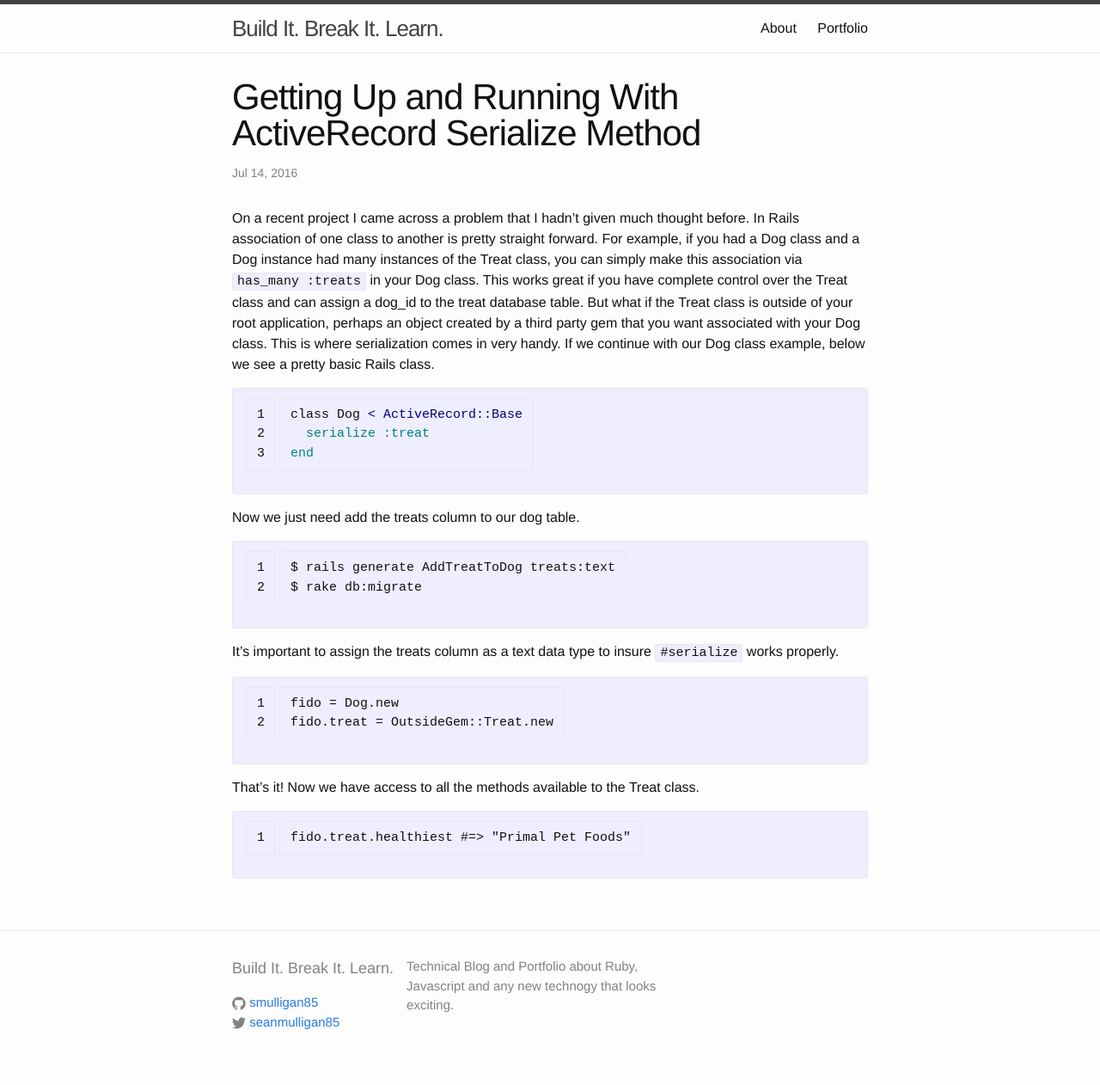
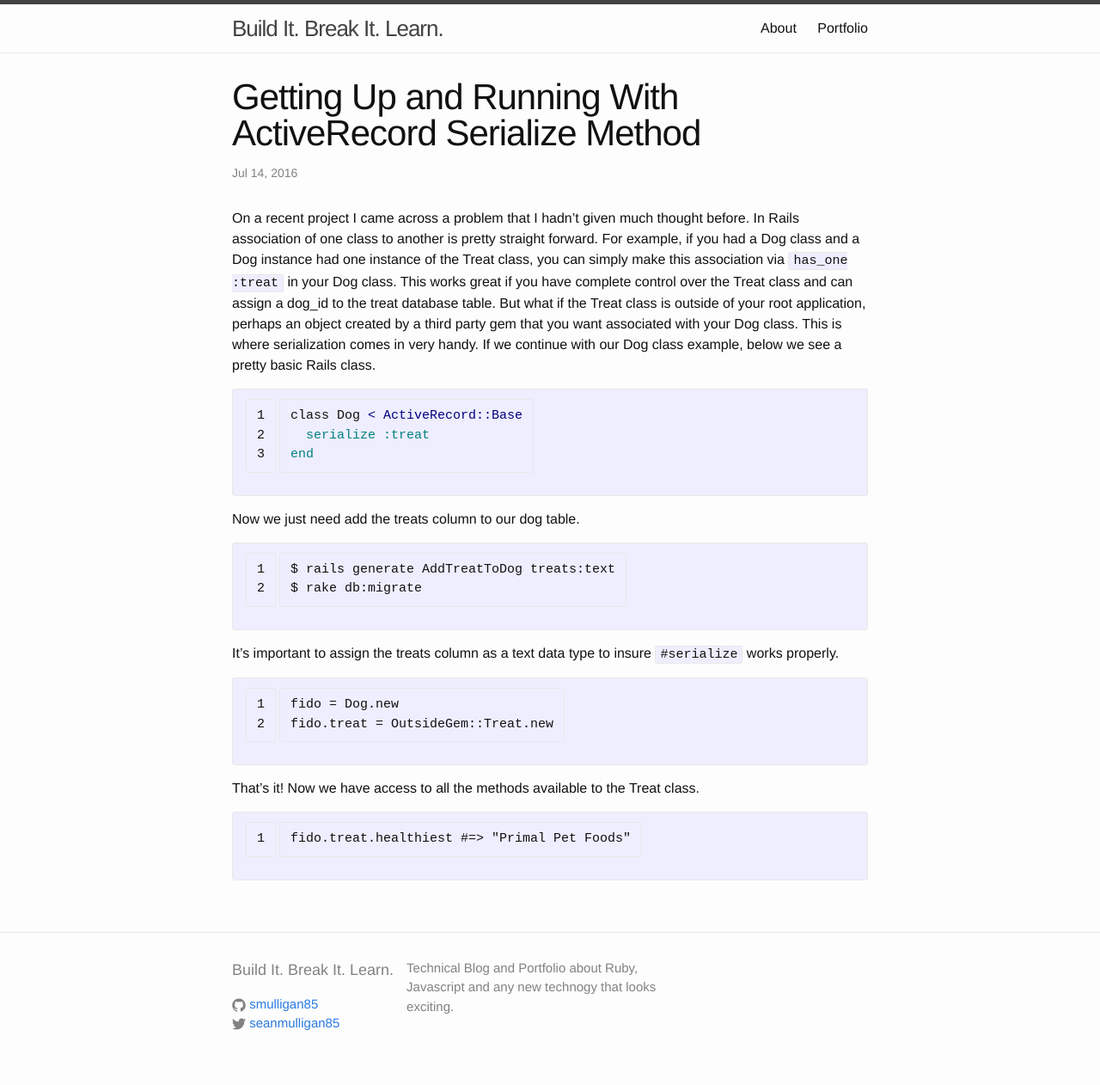
Before and after one commit to Smulligan85/smulligan85.github.io, a Jekyll site: the page built from _posts/2016-07-14-up-and-running-with-activerecord-serialize-method.markdown, in a window 1280 px wide. Shown: the whole page at 86% size. Built offline with Jekyll 4.4.1, drawn with Linux system fonts in a browser that asks for light colours.

Commit message:
Fix typo

```diff
--- a/_posts/2016-07-14-up-and-running-with-activerecord-serialize-method.markdown
+++ b/_posts/2016-07-14-up-and-running-with-activerecord-serialize-method.markdown
@@ -5,7 +5,7 @@ date:   2016-07-14
 categories: tutorial
 ---
 
-On a recent project I came across a problem that I hadn't given much thought before. In Rails association of one class to another is pretty straight forward. For example, if you had a Dog class and a Dog instance had many instances of the Treat class, you can simply make this association via `has_many :treats` in your Dog class. This works great if you have complete control over the Treat class and can assign a dog_id to the treat database table. But what if the Treat class is outside of your root application, perhaps an object created by a third party gem that you want associated with your Dog class. This is where serialization comes in very handy. If we continue with our Dog class example, below we see a pretty basic Rails class.
+On a recent project I came across a problem that I hadn't given much thought before. In Rails association of one class to another is pretty straight forward. For example, if you had a Dog class and a Dog instance had one instance of the Treat class, you can simply make this association via `has_one :treat` in your Dog class. This works great if you have complete control over the Treat class and can assign a dog_id to the treat database table. But what if the Treat class is outside of your root application, perhaps an object created by a third party gem that you want associated with your Dog class. This is where serialization comes in very handy. If we continue with our Dog class example, below we see a pretty basic Rails class.
 
 {% highlight erb linenos %}
 class Dog < ActiveRecord::Base
```
